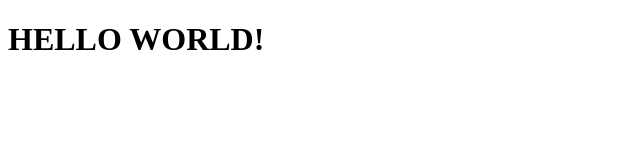
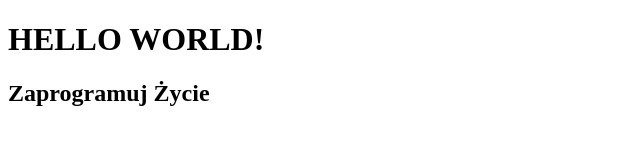
Before and after one commit to zaprogramujzycie/hello-world, a plain HTML site: page index.html in a window 1280 px wide. Shown: the whole page, without its empty margins (0-640 px from the left). Drawn offline with Linux system fonts and the light colour scheme.

```diff
--- a/index.html
+++ b/index.html
@@ -8,6 +8,7 @@
 <body>
 <div>
     <h1>HELLO WORLD!</h1>
+	<h2>Zaprogramuj Życie</h2>
 </div>
 </body>
 </html>
```
Also changed, not shown: 2 other files.
